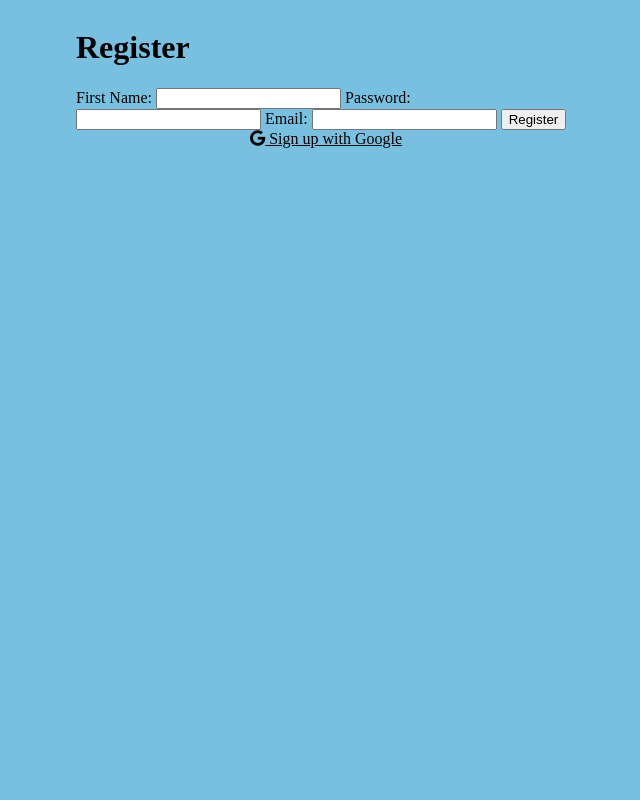
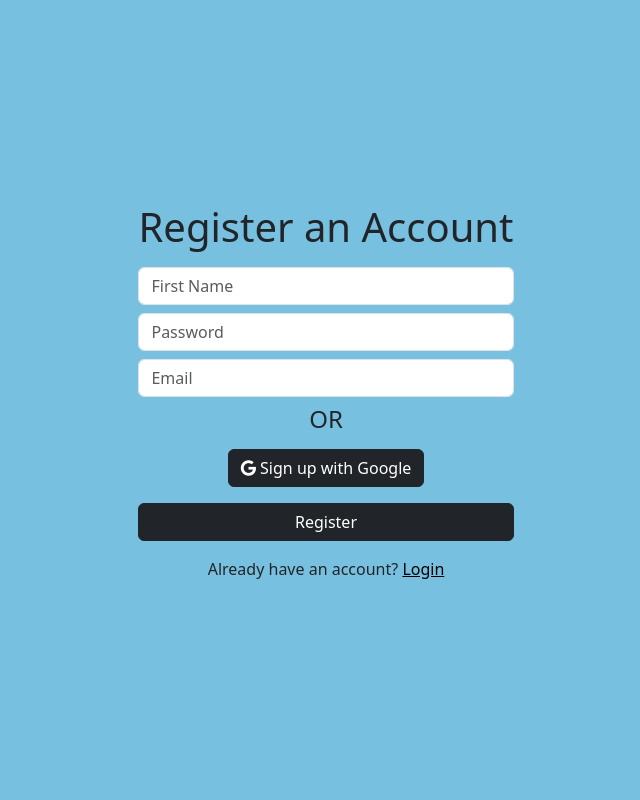
Before and after one commit to lucasstone1025/Stock-Portfolio-Tracker, a Node server app: page /register in a window 1280 px wide. Shown: the whole page, without its empty margins (314-954 px from the left). Run offline with Node 20, Linux system fonts and the light colour scheme; some libraries are stand-ins or nearby versions.

Commit message:
new update

```diff
--- a/index.js
+++ b/index.js
@@ -109,6 +109,11 @@ async function checkAlertsAndNotify() {
   }
 }
 
+function capitalizeFirst(name){
+  if(!name) return "";
+  return name.charAt(0).toUpperCase() + name.slice(1);
+}
+
 
 function requireLogin(req, res, next) {
   if (req.isAuthenticated()) return next();
@@ -139,9 +144,8 @@ app.get("/auth/google/dashboard",
   }
 );
 
-
 app.get("/dashboard", requireLogin, (req,res) => {
-  res.render("dashboard", { firstName: req.user.first_name });
+  res.render("dashboard", { firstName : capitalizeFirst(req.user.first_name) });
 });
 
 app.get("/search", requireLogin, async (req,res) => {
@@ -317,7 +321,6 @@ app.post("/search", async (req,res) => {
     if(!data2.name){
       return res.render("searchresult.ejs", {error: "No stock found with that symbol...", stock: null});
     }
-    console.log(data2.marketCapitalization);
 
     const stock = {
       symbol: symbol,
@@ -530,7 +533,6 @@ passport.use("google", new GoogleStrategy({
   callbackURL: "http://localhost:3000/auth/google/dashboard",
   userProfileURL: "http://www.googleapis.com/oauth2/v3/userinfo",
 }, async (accessToken, refreshToken, profile, cb) => {
-  console.log(profile);
   try {
     const result = await db.query("SELECT * FROM users WHERE email = $1",
       [profile.email]);
--- a/public/styles.css
+++ b/public/styles.css
@@ -10,13 +10,21 @@ body{
 
 table, th, td {
     border: 1px solid black;
-  }
+    padding: 10px;
+    border: 1px solid black !important;
+}
+
+thead, th {
+    background-color: #FF6B6B !important;
+    color: white !important;
+    border: 1px solid black !important;
+}
 
 .dash-container {
     border: 2px solid #333;
     border-radius: 4px;
 
-    background-color:#78E0B7;
+    background-color:#FF6B6B;
 
     font-size: 1.25rem;
 
@@ -45,36 +53,10 @@ img {
     align-items: center;
 }
 
-.alerts-container {
-    height : 75vh;
-    width : 100vh;
-    padding-top : 2em;
-    display: grid;
-    justify-content: center;
-    align-items: center;
-    text-align: center;
-}
-
-.alerts-container a {
-    font-size: large;
-}
-
-.login-container {
-    margin : 0 auto;
-    width : 500px;
-}
-
-.center {
-    text-align: center;
-}
-
 .underline {
     text-decoration: underline;
 }
 
-.login-container p {
-    font-size : 1.5rem;
-}
 
 .stock-container {
 
@@ -83,7 +65,7 @@ img {
     border: 2px solid #333;
     border-radius: 4px;
 
-    background-color:#78E0B7;
+    background-color:#FF6B6B;
 
     font-size: 1.25rem;
 
@@ -93,14 +75,8 @@ img {
     width : 50%;
 }
 
-table {
-    background-color: #78E0B7;
-    text-align: center;
-    border: 2px solid;
-}
-
 .result-container {
-    background-color:#78E0B7;
+    background-color:#FF6B6B;
     height: 75vh;
     border: 2px solid #333;
     border-radius: 4px;
@@ -124,9 +100,9 @@ table {
     cursor: pointer;
   }
 
-  .top-watchlist-container {
+.top-watchlist-container {
     text-align: center;
     display: grid;
     justify-content: center;
     align-items: center;
-  }
+}
--- a/views/register.ejs
+++ b/views/register.ejs
@@ -4,34 +4,29 @@
     <meta charset="UTF-8">
     <meta name="viewport" content="width=device-width, initial-scale=1.0">
     <title>Register</title>
+    <link href="https://cdn.jsdelivr.net/npm/bootstrap@5.3.6/dist/css/bootstrap.min.css" rel="stylesheet">
     <link href="/styles.css" rel="stylesheet" />
     <link rel="stylesheet"
     href="https://cdnjs.cloudflare.com/ajax/libs/font-awesome/6.4.0/css/all.min.css"
     />
 
 </head>
-<body>
-    <div class="login-container">
-        <h1>Register</h1>
-        <form action="/register" method="POST">
-            <label for="first_name">First Name:</label>
-            <input type="text" id="first_name" name="first_name" required />
+    <body class="d-flex align-items-center justify-content-center vh-100 position-relative">
+            <form class="form-signin text-center" action="/register" method="POST">
+                <h1 class="h1 mb-3 font-weight-bold">Register an Account</h4>
 
-            <label for="password">Password:</label>
-            <input type="password" id="password" name="password" required />
+                <input type="text" id="first_name" class="form-control mb-2" name="first_name" placeholder="First Name" required />
+                <input type="password" id="password" class="form-control mb-2" name="password" placeholder="Password" required/>
+                <input type="email" id="email" class="form-control mb-2" name="email" placeholder="Email" required/>
 
-            <label for="email">Email:</label>
-            <input type="email" id="email" name="email" required />
+                <h4 class="h4 mb-3 font-weight-normal">OR</h4>
+                <a href="/auth/google" role="button" class="btn btn-secondary btn-dark mb-3">
+                    <i class="fab fa-google"></i>
+                    Sign up with Google
+                </a>
 
-            <button type="submit">Register</button>
-        </form>
-    </div>
-    <div class="google-auth">
-        <a href="/auth/google" role="button">
-            <i class="fab fa-google"></i>
-            Sign up with Google
-        </a>
-    </div>
-
-</body>
+                <button class="btn btn-primary w-100 btn-dark" type="submit">Register</button>
+            </form>
+            <p class="my-3 text-center">Already have an account? <a href="/login">Login</a></p>
+    </body>
 </html>
```
Also changed, not shown: views/alerts.ejs (+10 -7 lines), views/login.ejs (+15 -19 lines), views/watchlist.ejs (+13 -8 lines), views/partials/header.ejs (line endings or trailing spaces).
